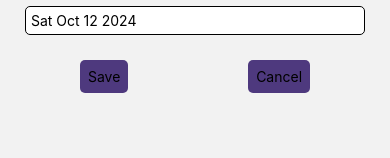
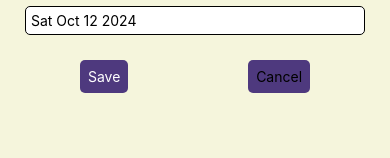
Before and after one commit to zc97/zecheng_mobile_-diet, a React Native app: screen /Diet in a window 390 px wide. Both pictures are taken after a click on the button "ADD". Shown: the part 233-391 px from the top of the page. Built offline with nearby package versions, Linux system fonts and the light colour scheme.

Commit message:
added toggle button in setting screen which will toggles the background theme to all screens

```diff
--- a/components/Item.js
+++ b/components/Item.js
@@ -4,18 +4,18 @@ import AppStyles from '../styles/AppStyles'
 import Ionicons from '@expo/vector-icons/Ionicons';
 
 
-export default function Item({ itemData }) {
+export default function Item({ itemData, type }) {
 	return (
 		<View style={styles.itemContainer}>
 			<View style={styles.nameContainer}>
-				<Text style= {styles.itemName}>{itemData.activity}</Text>
+				<Text style= {styles.itemName}>{(type === 'activity') ? itemData.activity : itemData.description}</Text>
 				<Ionicons style={styles.warning} name="warning" size={24} color="orange" />
 			</View>
 			<View style = {styles.dateContainer}>
 				<Text>{itemData.date}</Text>
 			</View>
 			<View style = {styles.timeCaloriesContainer}>
-				<Text>{itemData.time}</Text>
+				<Text>{(type === 'activity') ? itemData.time : itemData.calories}</Text>
 			</View>
 		</View>
 	)
--- a/components/ItemList.js
+++ b/components/ItemList.js
@@ -2,17 +2,27 @@ import { StyleSheet, Text, View, FlatList } from 'react-native'
 import React, {useContext} from 'react'
 import Item from './Item'
 import { ActivitiesContext } from '../contexts/ActivitiesContext'
-
+import { DietContext } from '../contexts/DietContext'
 
 export default function ItemList({ type }) {
-	const { activities, setActivities } = useContext(ActivitiesContext);
+	if (type === 'activities') {
+		const { activities, setActivities } = useContext(ActivitiesContext);
+		return (
+			<FlatList
+				data={activities}
+				renderItem={({ item }) => <Item itemData={item} type='activity'/>}
+			/>
+		)
+	} else if (type === 'diet') {
+		const { diet, setDiet } = useContext(DietContext);
+		return (
+			<FlatList
+				data={diet}
+				renderItem={({ item }) => <Item itemData={item} type='diet' />}
+			/>
+		)
+	}
 
-	return (
-		<FlatList
-			data={activities}
-			renderItem={({ item }) => <Item itemData={item}/>}
-		/>
-	)
 }
 
 const styles = StyleSheet.create({})
--- a/screens/Activities.js
+++ b/screens/Activities.js
@@ -24,7 +24,7 @@ export default function Activities({ navigation }) {
 
   return (
     <SafeAreaView style={[styles.activitiesContainer, {backgroundColor: theme.backgroundColor}]}>
-      <ItemList/>
+      <ItemList type='activities'/>
     </SafeAreaView>
   )
 }
--- a/screens/AddActivity.js
+++ b/screens/AddActivity.js
@@ -2,13 +2,14 @@ import { StyleSheet, Text, View, Button, TextInput, Pressable, Alert } from 'rea
 import React, { useState, useContext } from 'react'
 import { ActivitiesContext } from '../contexts/ActivitiesContext'
 import DropDownPicker from 'react-native-dropdown-picker';
-import DateTimePicker from '@react-native-community/datetimepicker';
 import PressableButton from '../components/pressableButton';
 import AppStyles from '../styles/AppStyles';
 import DateTimeSelector from '../components/DateTimeSelector';
+import { ThemeContext } from '../contexts/ThemeContext';
 
 export default function AddActivity({ navigation }) {
 	const { activities, setActivities } = useContext(ActivitiesContext);
+  const { theme } = useContext(ThemeContext)
 
 	const [open, setOpen] = useState(false);
 	const [activity, setActivity] = useState(null);
@@ -44,7 +45,7 @@ export default function AddActivity({ navigation }) {
 	}
 
 	return (
-		<View style={styles.addActivityContainer}>
+		<View style={[styles.addActivityContainer, {backgroundColor: theme.backgroundColor}]}>
 			<Text style={styles.inputLabel}>Select An Activity</Text>
 				<DropDownPicker
 					open={open}
@@ -70,7 +71,7 @@ export default function AddActivity({ navigation }) {
 				<PressableButton
 					pressedFunction={handleSaveActivity}
 				>
-					<Text>Save</Text>
+					<Text style={styles.buttonText}>Save</Text>
 				</PressableButton>
 				<PressableButton
 					pressedFunction={() => navigation.goBack()}
@@ -106,5 +107,8 @@ const styles = StyleSheet.create({
 		flexDirection: 'row',
 		justifyContent: 'space-around',
 		marginTop: 20,
+	},
+	buttonText: {
+		color: AppStyles.pressableButtonFontColor,
 	}
 })
--- a/screens/AddDiet.js
+++ b/screens/AddDiet.js
@@ -1,14 +1,14 @@
 import { StyleSheet, Text, View, Button, TextInput, Pressable, Alert } from 'react-native'
 import React, { useState, useContext } from 'react'
-import DropDownPicker from 'react-native-dropdown-picker';
-import DateTimePicker from '@react-native-community/datetimepicker';
 import PressableButton from '../components/pressableButton';
 import AppStyles from '../styles/AppStyles';
 import DateTimeSelector from '../components/DateTimeSelector';
 import { DietContext } from '../contexts/DietContext';
+import { ThemeContext } from '../contexts/ThemeContext';
 
 export default function AddDiet({ navigation }) {
 	const { diet, setDiet } = useContext(DietContext);
+	const { theme } = useContext(ThemeContext);
 
 	const [description, setDescription] = useState('');
 	const [calories, setCalories] = useState('');
@@ -35,7 +35,7 @@ export default function AddDiet({ navigation }) {
 	}
 
 	return (
-		<View style={styles.addDeitContainer}>
+		<View style={[styles.addDeitContainer, {backgroundColor: theme.backgroundColor}]}>
 			<Text style={styles.inputLabel}>Description *</Text>
 				<TextInput
 					style={styles.descriptionInputField}
--- a/screens/Diet.js
+++ b/screens/Diet.js
@@ -1,8 +1,11 @@
 import { StyleSheet, Text, View, Button } from 'react-native'
-import React, {useLayoutEffect} from 'react'
+import React, {useLayoutEffect, useContext} from 'react'
+import ItemList from '../components/ItemList'
+import { ThemeContext } from '../contexts/ThemeContext'
 
 
 export default function Diet({ navigation }) {
+  const { theme } = useContext(ThemeContext)
 
   useLayoutEffect(() => {
 		navigation.setOptions({
@@ -20,10 +23,14 @@ export default function Diet({ navigation }) {
 	}, [navigation])
 
   return (
-    <View>
-      <Text>Diet</Text>
+    <View style={[styles.dietContainer, {backgroundColor: theme.backgroundColor}]}>
+      <ItemList type = 'diet'/>
     </View>
   )
 }
 
-const styles = StyleSheet.create({})
+const styles = StyleSheet.create({
+  dietContainer: {
+    flex: 1,
+  },
+})
--- a/screens/Setting.js
+++ b/screens/Setting.js
@@ -8,7 +8,7 @@ export default function Setting() {
 	const { theme, toggleTheme } = useContext(ThemeContext)
 
 	return (
-		<View>
+		<View style={[styles.settingContainer, {backgroundColor: theme.backgroundColor}]}>
 			<PressableButton
 				pressedFunction={() => (toggleTheme())}
 			>
@@ -18,4 +18,10 @@ export default function Setting() {
 	)
 }
 
-const styles = StyleSheet.create({})
+const styles = StyleSheet.create({
+	settingContainer: {
+		flex: 1,
+		justifyContent: 'center',
+		alignItems: 'center',
+	}
+})
--- a/styles/AppStyles.js
+++ b/styles/AppStyles.js
@@ -5,4 +5,5 @@ export default {
 	lightTextColor: 'black',
 	darkBackgroundColor: 'gray',
 	darkTextColor: 'white',
+	pressableButtonFontColor: 'white',
 };
```
